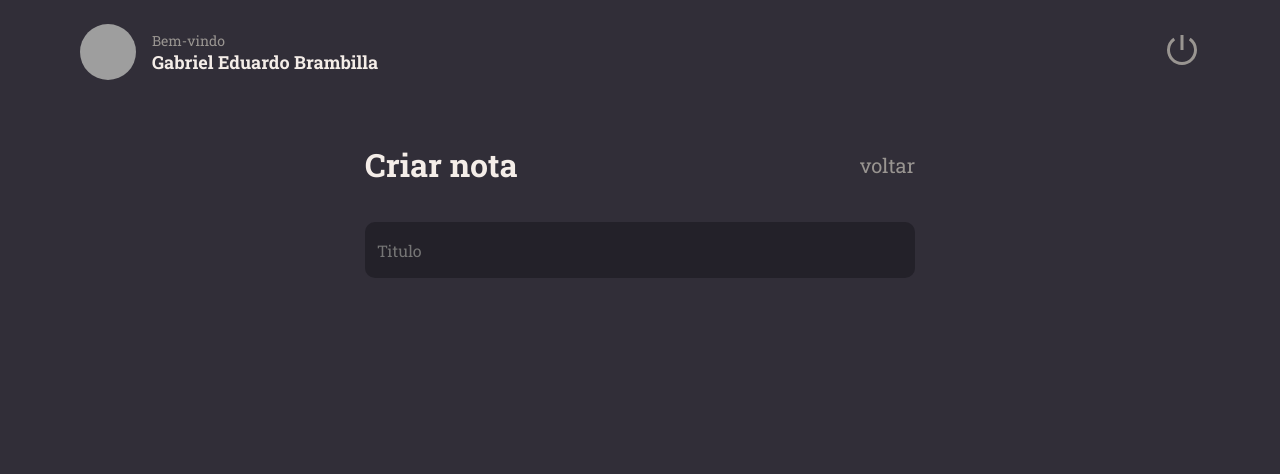
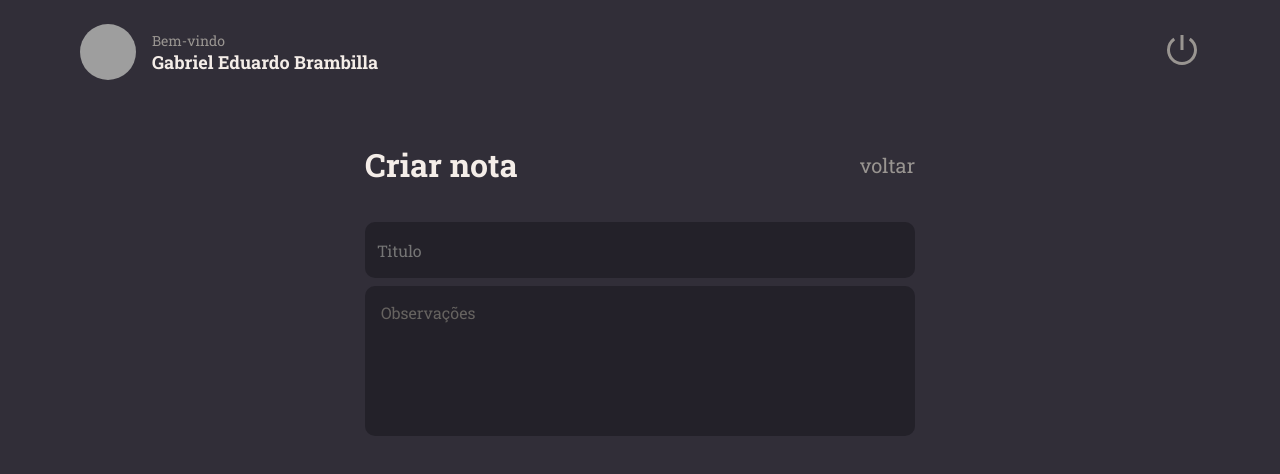
Before and after one commit to GabrielEduardoBrambilla/react-notes, a React (Vite) app: page / in a window 1280 px wide. Shown: the top 474 px of the page. Built offline with nearby package versions, Linux system fonts and the light colour scheme; grey boxes are pictures that could not be loaded.

Commit message:
Textarea component

```diff
--- /dev/null
+++ b/src/components/Textarea/index.jsx
@@ -0,0 +1,9 @@
+import { Container } from './styles';
+
+export function Textarea({ value, ...rest }) {
+  return (
+    <Container {...rest}>
+      {value}
+    </Container>
+  )
+}
--- /dev/null
+++ b/src/components/Textarea/styles.js
@@ -0,0 +1,20 @@
+import styled from 'styled-components'
+
+export const Container = styled.textarea`
+  width: 100%;
+  height: 150px;
+
+  background-color: ${({ theme }) => theme.COLORS.BACKGROUND_900};
+  color: ${({ theme }) => theme.COLORS.WHITE};
+
+  border: none;
+  resize: none;
+
+  margin-bottom: 8px;
+  border-radius: 10px;
+  padding: 16px;
+
+  &::placeholder {
+    color: ${({ theme }) => theme.COLORS.GRAY_300};
+  }
+`
--- a/src/pages/New/index.jsx
+++ b/src/pages/New/index.jsx
@@ -1,6 +1,7 @@
 import { Container, Form } from "./styles";
 import { Header } from '../../components/Header'
 import { Input } from '../../components/Input'
+import { Textarea } from '../../components/Textarea'
 
 export function New() {
   return (
@@ -15,6 +16,7 @@
           </header>
 
           <Input placeholder="Titulo" />
+          <Textarea placeholder="Observações" />
         </Form>
       </main>
     </Container>
```
Also changed, not shown: src/components/NoteItem/index.jsx (added), src/components/NoteItem/styles.js (added).
